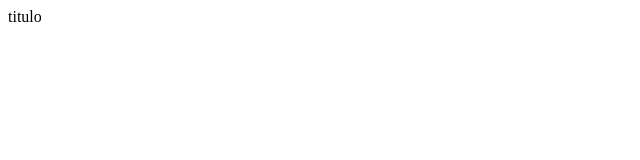
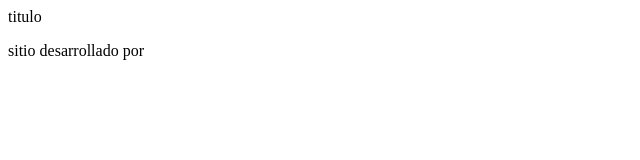
Before and after one commit to alissonAM00/ejemplo-git, a plain HTML site: page index.html in a window 1280 px wide. Shown: the whole page, without its empty margins (0-640 px from the left). Drawn offline with Linux system fonts and the light colour scheme.

Commit message:
se agrega footer

```diff
--- a/index.html
+++ b/index.html
@@ -10,4 +10,6 @@
 <body>
     <header> titulo </header>
 </body>
+     <footer><p>sitio desarrollado por</p></footer>
+
 </html>
```
